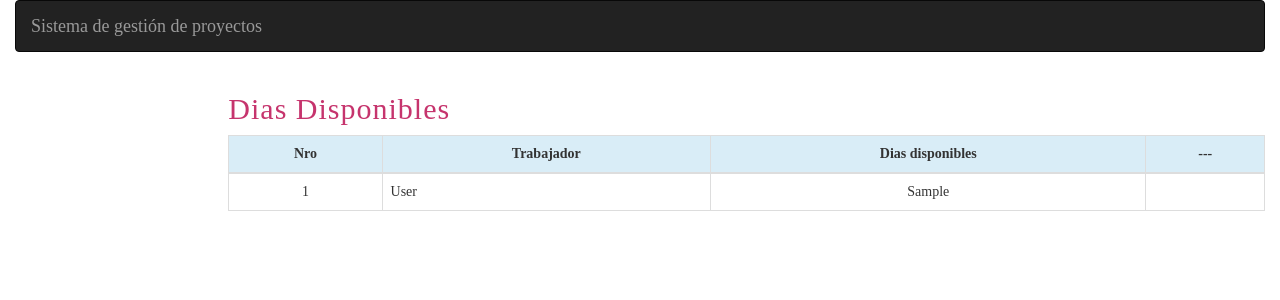
After one commit to misterdiaz/sgp, a CakePHP app: the page made by app/View/Vacaciones/reporte_dias_disponibles.ctp in a window 1280 px wide. The commit adds this page. Shown: the top 300 px of the page. Run offline with PHP 8.4 and a stand-in for CakePHP, Linux system fonts and the light colour scheme; the template is opened without the code that fills it: most values are stand-ins (such as "Sample title", 1, 10 or a date in 2020); some libraries are stand-ins or nearby versions; some web fonts are replaced.

Commit message:
reporte de dias disponibles de vacaciones

```diff
--- /dev/null
+++ b/app/View/Vacaciones/reporte_dias_disponibles.ctp
@@ -0,0 +1,44 @@
+<?php
+$this->Html->addCrumb('Vacaciones', array('controller'=>'Vacaciones', 'action'=>'index'));
+$this->Html->addCrumb('Reportes', array('controller'=>'Vacaciones', 'action'=>'reportes'));
+$this->Html->addCrumb('Reporte Dias Disponibles');
+
+$defaults = array('label'=>false, 'div'=>false, 'class'=>'form-control');
+echo $this->Form->create('Vacacion', array('class'=>'form', 'inputDefaults'=>$defaults));
+
+?>
+<h2>Dias Disponibles</h2>
+<table class="table table-responsive table-bordered table-hover">
+	<thead>
+		<tr class="info">
+			<th class="text-center">Nro</th>
+			<th class="text-center">Trabajador</th>
+			<th class="text-center">Dias disponibles</th>
+			<th class="text-center">---</th>
+		</tr>
+	</thead>
+	<tbody>
+<?php
+	$i=0;
+	foreach ($dias_disponibles as $dias):
+?>
+	<tr>
+		<td class="text-center"><?= ++$i; ?></td>
+		<td><?= $dias['Usuario']['fullname'] ?></td>
+		<td class="text-center"><?= $dias['DiasDisponibles']['nro_dias'] ?></td>
+		<td></td>
+	</tr>
+<?php
+	endforeach;
+?>
+	</tbody>
+</table>
+
+<script>
+$(document).ready(function() {
+	$("#liVacaciones").addClass('active');
+	$("#ulVacaciones").addClass('in');
+	$("#lnk_reporte_vacaciones").addClass('current');
+
+});
+</script>
--- a/app/View/Vacaciones/reportes.ctp
+++ b/app/View/Vacaciones/reportes.ctp
@@ -10,6 +10,8 @@ $this->Html->addCrumb('Reportes');
 		echo $this->Html->link('General', array('controller'=>'Vacaciones', 'action'=>'reporteGeneral'), array('class'=>'list-group-item'));
 
 		echo $this->Html->link('Individual', array('controller'=>'Vacaciones', 'action'=>'reporteIndividual'), array('class'=>'list-group-item'));
+
+		echo $this->Html->link('Dias disponibles', array('controller'=>'Vacaciones', 'action'=>'reporteDiasDisponibles'), array('class'=>'list-group-item'));
 	?>
 </div>
 <script>
```
Also changed, not shown: app/Controller/VacacionesController.php (+8 -2 lines), app/View/Permisos/reporte_individual.ctp (+4 -3 lines), app/View/Vacaciones/reporte_individual.ctp (+5 -3 lines), 10 other files.
